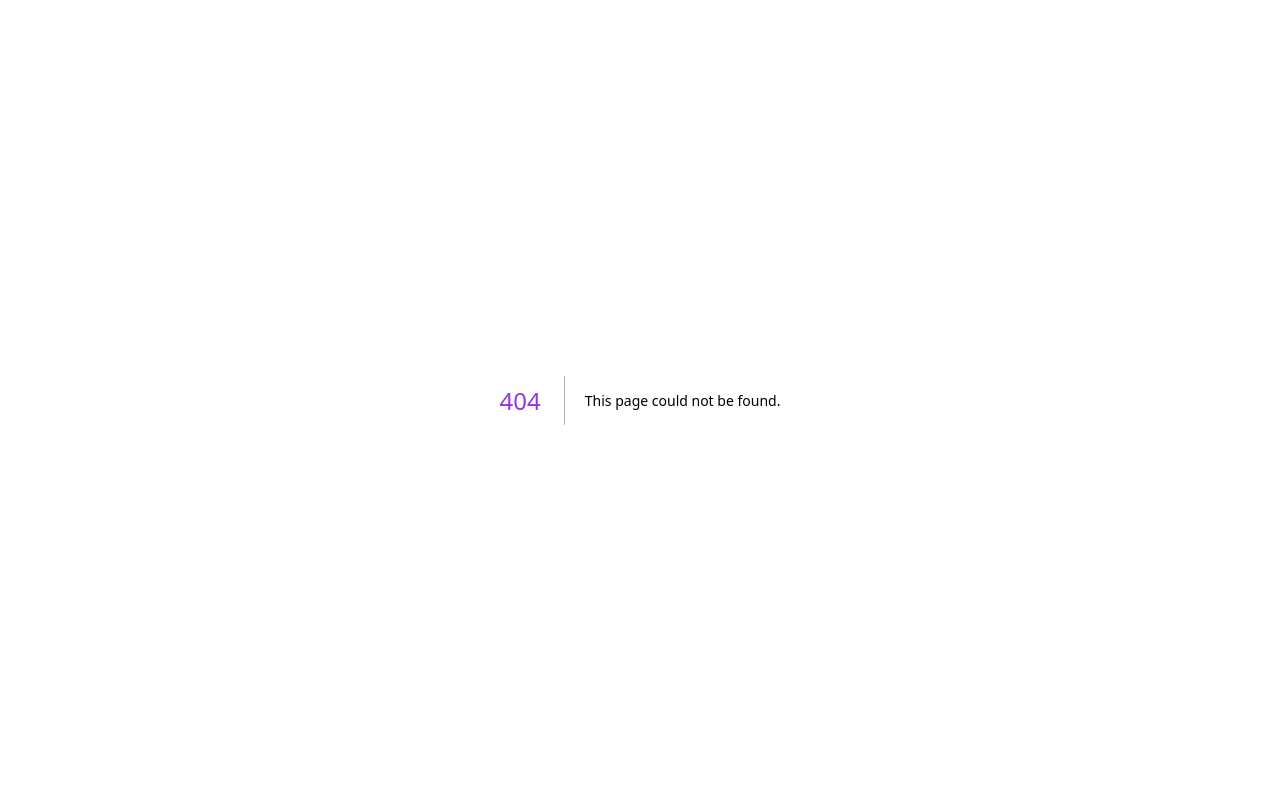
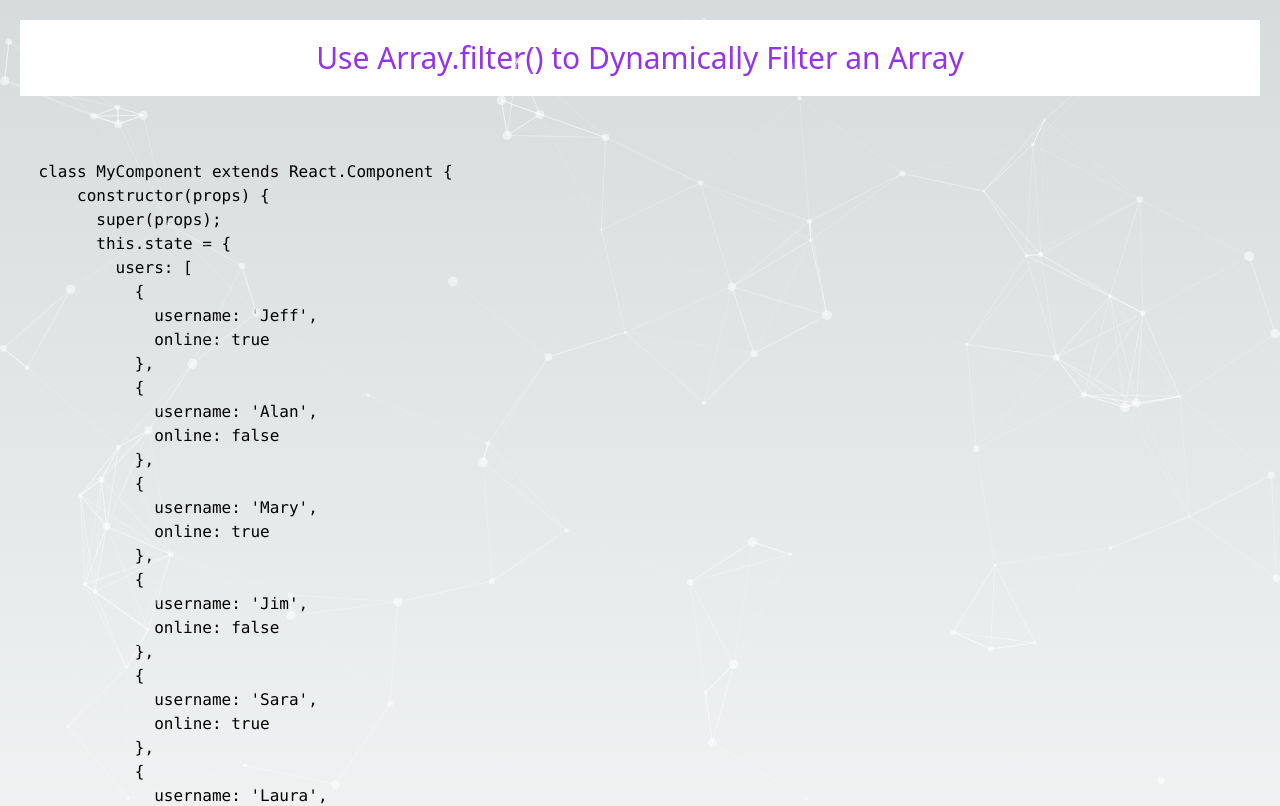
Before and after one commit to ragulpalanisamy/fcc_projects_euler, a Next.js app: page /Pro-5/Dynamic_Array in a window 1280 px wide. Before the commit this address had no page. Shown: the top 806 px of the page. Built offline with nearby package versions, Linux system fonts and the light colour scheme.

Commit message:
feat: :sparkles: Added the Use Array.filter() to Dynamically Filter an Array

```diff
--- a/src/app/page.js
+++ b/src/app/page.js
@@ -196,6 +196,9 @@ export default function Home() {
         <Link href="../Pro-5/Sibling_elements">
         Sibling elements
         </Link>
+        <Link href="../Pro-5/Dynamic_Array">
+        Dynamic Array
+        </Link>
         </div>
         </div>
       </>
--- /dev/null
+++ b/src/pages/Pro-5/Dynamic_Array.tsx
@@ -0,0 +1,67 @@
+import React from 'react'
+import DesignTypeScript from '../../components/DesignTypeScript'
+import "../../app/globals.css";
+
+export default function Dynamic_Array() {
+    const codesnippet = `
+    class MyComponent extends React.Component {
+        constructor(props) {
+          super(props);
+          this.state = {
+            users: [
+              {
+                username: 'Jeff',
+                online: true
+              },
+              {
+                username: 'Alan',
+                online: false
+              },
+              {
+                username: 'Mary',
+                online: true
+              },
+              {
+                username: 'Jim',
+                online: false
+              },
+              {
+                username: 'Sara',
+                online: true
+              },
+              {
+                username: 'Laura',
+                online: true
+              }
+            ]
+          };
+        }
+        render() {
+          const usersOnline = this.state.users.filter(user => user.online === true); // Change this line
+
+          const renderOnline = usersOnline.map((item,index) => {
+            return <li key={index}>{item.username}</li>
+          });// Change this line
+          return (
+            <div>
+              <h1>Current Online Users:</h1>
+              <ul>{renderOnline}</ul>
+            </div>
+          );
+        }
+      }
+    `;
+  return (
+    <div>
+        <DesignTypeScript />
+        <h1>
+        Use Array.filter() to Dynamically Filter an Array
+        </h1>
+        <pre>
+            <code>
+                {codesnippet}
+            </code>
+        </pre>
+    </div>
+  )
+}
```
